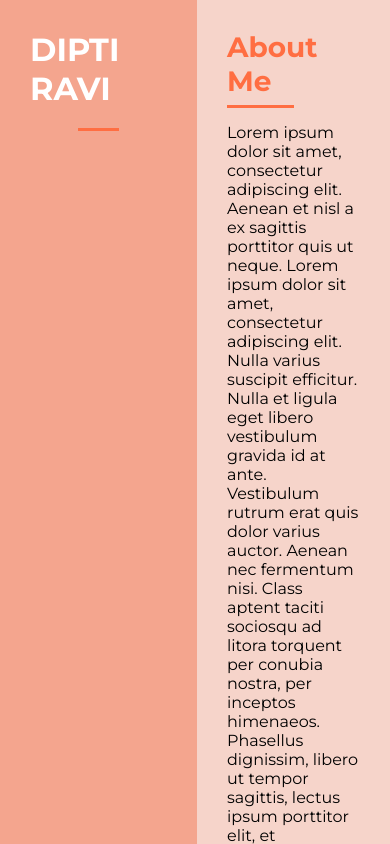
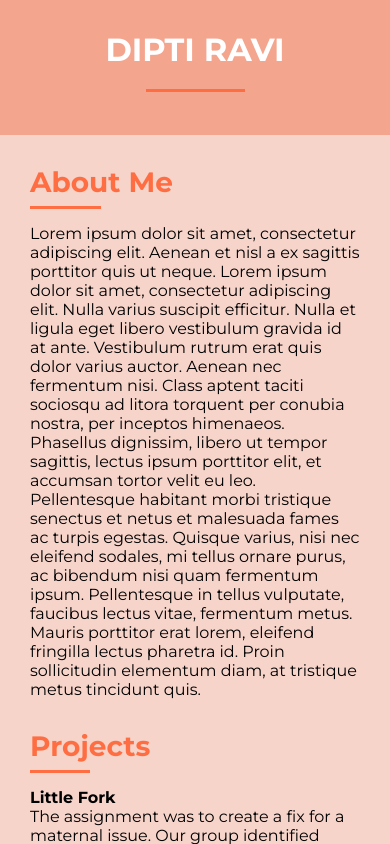
Before and after one commit to Ciddarth-raaj/dipti-portfolio, a Next.js app: page / in a window 390 px wide. Built offline with nearby package versions, Linux system fonts and the light colour scheme.

Commit message:
Adds mobile responsive

```diff
--- a/components/ContentBlock/ContentBlock.jsx
+++ b/components/ContentBlock/ContentBlock.jsx
@@ -68,7 +68,7 @@ export default function CustomBlock() {
             </li>
           </ul>
 
-          <video controls style={{ width: "500px", marginTop: "20px" }}>
+          <video controls style={{ maxWidth: "500px", marginTop: "20px" }}>
             <source src="https://drive.google.com/uc?id=1HS4U9fkGt50B69iTpLp5Q4nnq8Gx4HxV" />
           </video>
         </>
--- a/styles/Home.module.css
+++ b/styles/Home.module.css
@@ -32,3 +32,14 @@
   height: 3px;
   background-color: var(--primary-dark);
 }
+
+@media only screen and (max-width: 600px) {
+  .mainWrapper {
+    flex-direction: column;
+  }
+
+  .leftBlock {
+    height: 150px;
+    width: 100vw;
+  }
+}
```
